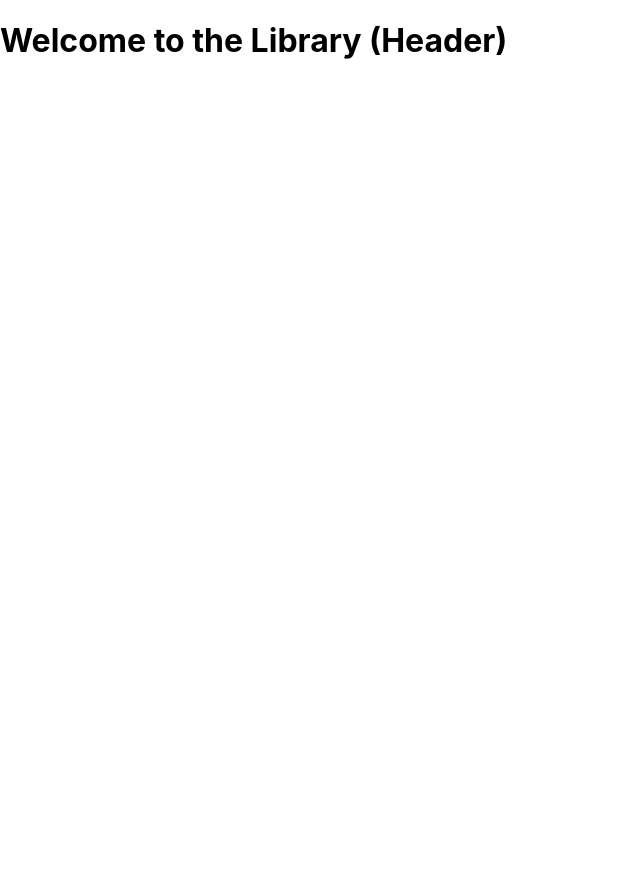
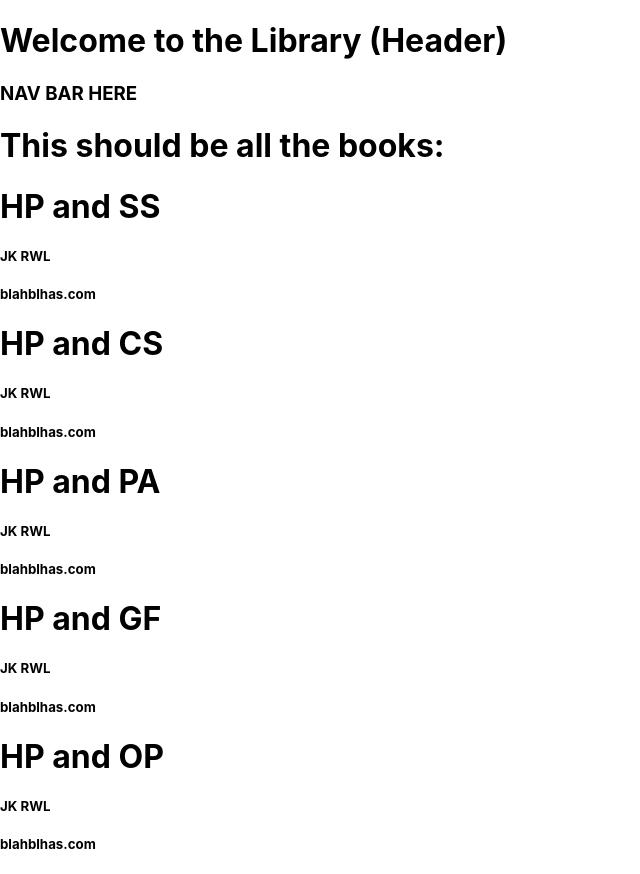
Before and after one commit to kevinjoseph97/React-BookList, a React (Create React App) app: page / in a window 1280 px wide. Shown: the whole page, without its empty margins (0-640 px from the left). Before the commit the page ends 800 px from the top, so only its background shows below. Built offline with nearby package versions, Linux system fonts and the light colour scheme.

Commit message:
adds store

```diff
--- a/package.json
+++ b/package.json
@@ -8,7 +8,9 @@
     "@testing-library/user-event": "^12.8.3",
     "react": "^17.0.2",
     "react-dom": "^17.0.2",
+    "react-redux": "^7.2.4",
     "react-scripts": "4.0.3",
+    "redux": "^4.1.0",
     "web-vitals": "^1.1.2"
   },
   "scripts": {
--- a/src/App.js
+++ b/src/App.js
@@ -1,6 +1,9 @@
 import { Component } from 'react';
 import './App.css';
 import Header from './components/Header';
+import Navbar from './components/Navbar';
+import BookList from './containers/BookList';
+
 
 
 // function or class??
@@ -11,19 +14,16 @@ import Header from './components/Header';
 
 class App extends Component {
 
-  state = {
-    BookAll:  [
-      {id: 1, title:"HP and SS", author: "JK RWL", image: "blahblhas.com"},
-      {id: 2, title:"HP and CS", author: "JK RWL", image: "blahblhas.com"},
-      {id: 3, title:"HP and PA", author: "JK RWL", image: "blahblhas.com"},
-      {id: 4, title:"HP and GF", author: "JK RWL", image: "blahblhas.com"},
-      {id: 5, title:"HP and OP", author: "JK RWL", image: "blahblhas.com"}
-    ]
-  }
+  state = {}
+
+
   render() {
     return (
       <div>
           <Header/>
+          <Navbar/>
+          <BookList/>
+
       </div>
     );
   }
--- a/src/components/Navbar.js
+++ b/src/components/Navbar.js
@@ -0,0 +1,11 @@
+import React, { Component } from 'react'
+
+export default class Navbar extends Component {
+    render() {
+        return (
+            <div>
+                <h3>NAV BAR HERE</h3>
+            </div>
+        )
+    }
+}
--- a/src/containers/BookItem.js
+++ b/src/containers/BookItem.js
@@ -1,13 +1,18 @@
 import React from 'react'
+import {connect} from 'react-redux'
 
-function BookItem() {
+
+
+function BookItem(props) {
 
     return (
         <div>
-
+            <h1>{props.b.title}</h1>
+            <h5> {props.b.author} </h5>
+            <h5> {props.b.image} </h5>
         </div>
     )
 
 }
 
-export default Book
+export default BookItem
--- a/src/containers/BookList.js
+++ b/src/containers/BookList.js
@@ -1,14 +1,33 @@
 // functional
 import React from 'react'
+import BookItem from './BookItem'
+// get connection to store
+import { connect } from 'react-redux'
 
-function BookList() {
+
+// suse props from the global store
+function BookList(props) {
+
+     const allBooks = props.reduxBooks.map( (book) =>{
+        //  key used to keep track of smae as dataset id..
+         return  <BookItem key={book.id} b={book}/>
+     })
 
     return (
         <div>
-
+            <h1>This should be all the books: </h1>
+            {allBooks}
         </div>
     )
 
 }
 
-export default BookList
+
+// gives us access to the globl state in the store as if it was props
+// reduxBooks is where all the state is getting mapped to the props we call here
+const mapStateToProps=(state=>{
+    return {reduxBooks: state }
+})
+
+
+export default  connect(mapStateToProps)(BookList);
--- a/src/index.js
+++ b/src/index.js
@@ -4,12 +4,16 @@ import React from 'react';
 import ReactDOM from 'react-dom';
 import reportWebVitals from './reportWebVitals';
 
-
+// redux things:
+import {Provider} from 'react-redux'
+import store  from './redux/store'
 
 
 ReactDOM.render(
   <React.StrictMode>
-    <App />
+      <Provider store={store} >
+        <App />
+      </Provider>
   </React.StrictMode>,
   document.getElementById('root')
 );
--- /dev/null
+++ b/src/redux/store.js
@@ -0,0 +1,25 @@
+import { createStore } from 'redux'
+
+const  BookAllFE =  [
+    {id: 1, title:"HP and SS", author: "JK RWL", image: "blahblhas.com"},
+    {id: 2, title:"HP and CS", author: "JK RWL", image: "blahblhas.com"},
+    {id: 3, title:"HP and PA", author: "JK RWL", image: "blahblhas.com"},
+    {id: 4, title:"HP and GF", author: "JK RWL", image: "blahblhas.com"},
+    {id: 5, title:"HP and OP", author: "JK RWL", image: "blahblhas.com"}
+  ]
+
+// actions are keeping track of functoins we use
+function BookReducer(state= BookAllFE, action) {
+    switch(action.type){
+
+        default:
+            return state
+    }
+}
+
+
+
+// create the store using book reducer
+let store = createStore(BookReducer,
+    window.__REDUX_DEVTOOLS_EXTENSION__ && window.__REDUX_DEVTOOLS_EXTENSION__())
+export default store
```
Also changed, not shown: src/containers/BookNewForm.js (added, +35 -0 lines), 2 other files (tests, documents, lock files or other folders).
